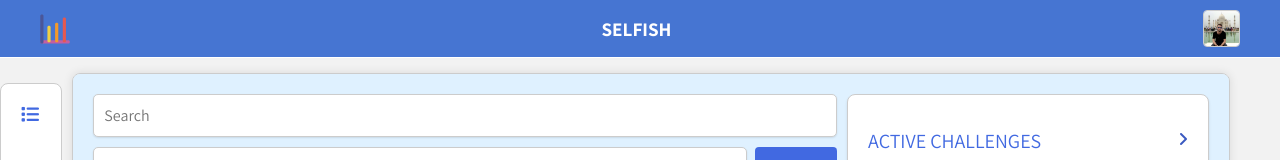
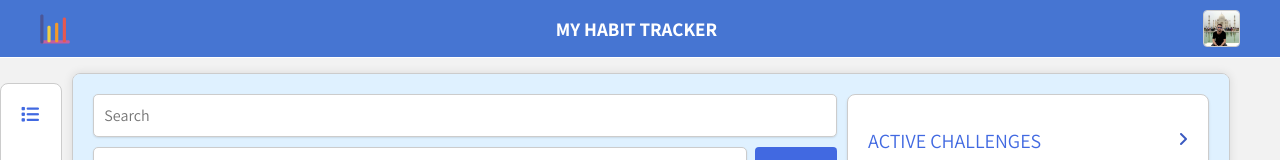
Before and after one commit to joseph-johnson27001/habits_tracker, a Vue app: page / in a window 1280 px wide. Shown: the top 160 px of the page. Built offline with nearby package versions, Linux system fonts and the light colour scheme.

Commit message:
Changed heading

```diff
--- a/src/components/Navigation/NavigationBar.vue
+++ b/src/components/Navigation/NavigationBar.vue
@@ -30,7 +30,7 @@
           />
         </svg>
       </router-link>
-      <h4 class="title">SELFISH</h4>
+      <h4 class="title">MY HABIT TRACKER</h4>
       <router-link to="/profile" class="nav-link">
         <img
           :src="profileImage"
```
